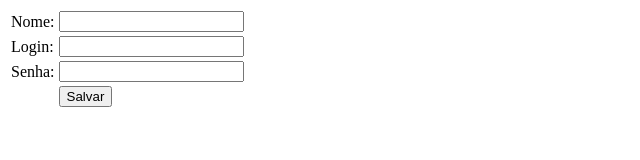
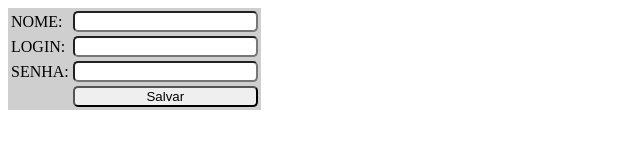
Before and after one commit to samuprojects/jdev-MiniTreinoFrontEnd, a plain HTML site: page jdev-frontend/WebContent/index.html in a window 1280 px wide. Shown: the whole page, without its empty margins (0-640 px from the left). Drawn offline with Linux system fonts and the light colour scheme.

Commit message:
Aula20_02 Entendo como o CSS funciona com o HTML

```diff
--- a/jdev-frontend/WebContent/index.html
+++ b/jdev-frontend/WebContent/index.html
@@ -1,27 +1,34 @@
 <html>
+<head>
+<style type="text/css">
+body{
+ text-transform: uppercase;
+}
+</style>
+</head>
 <body>
 	<!-- Mini curso front-end -->
 
-	<form action="">
-		<table>
+	<form action="" >
+		<table style="background: #CFCFCF;">
 		 <tr>
 		 	<td><label>Nome:</label></td>
-			<td><input type="text" id="nome" name="nome"></td>
+			<td><input type="text" id="nome" name="nome" style="border-radius:5px;"></td>
 		 </tr>
 
 		 <tr>
 			<td><label>Login:</label></td>
-			<td><input type="text" id="Login" name="Login"></td>
+			<td><input type="text" id="Login" name="Login" style="border-radius:5px;"></td>
 		 </tr>
 
 		 <tr>
 			<td><label>Senha:</label></td>
-			<td><input type="password" id="senha" name="senha"></td>
+			<td><input type="password" id="senha" name="senha" style="border-radius:5px;"></td>
 		 </tr>
 
 		 <tr>
 		 <td/>
-			<td><input type="submit" value="Salvar"></td>
+			<td><input type="submit" value="Salvar" style="width: 100%;border-radius:5px;"></td>
 		 </tr>
 
 		</table>
```
